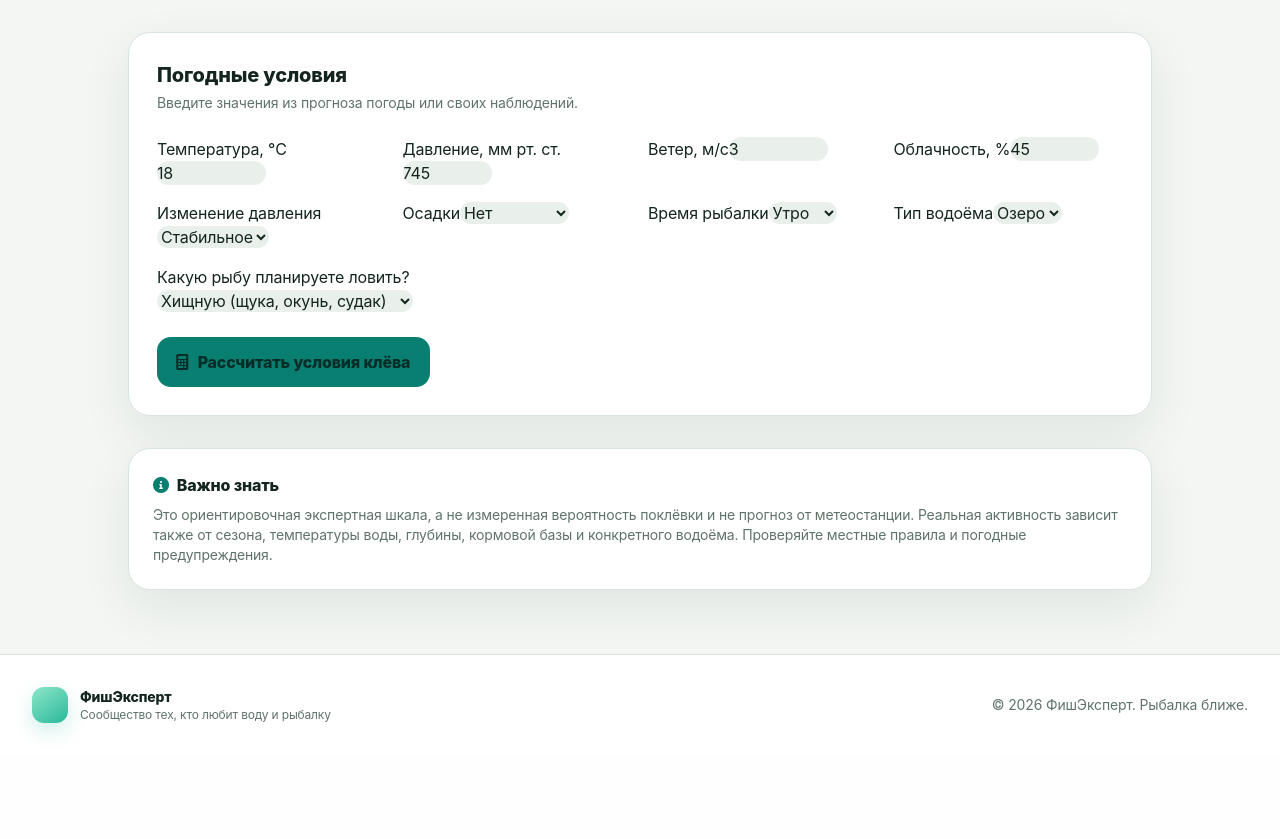
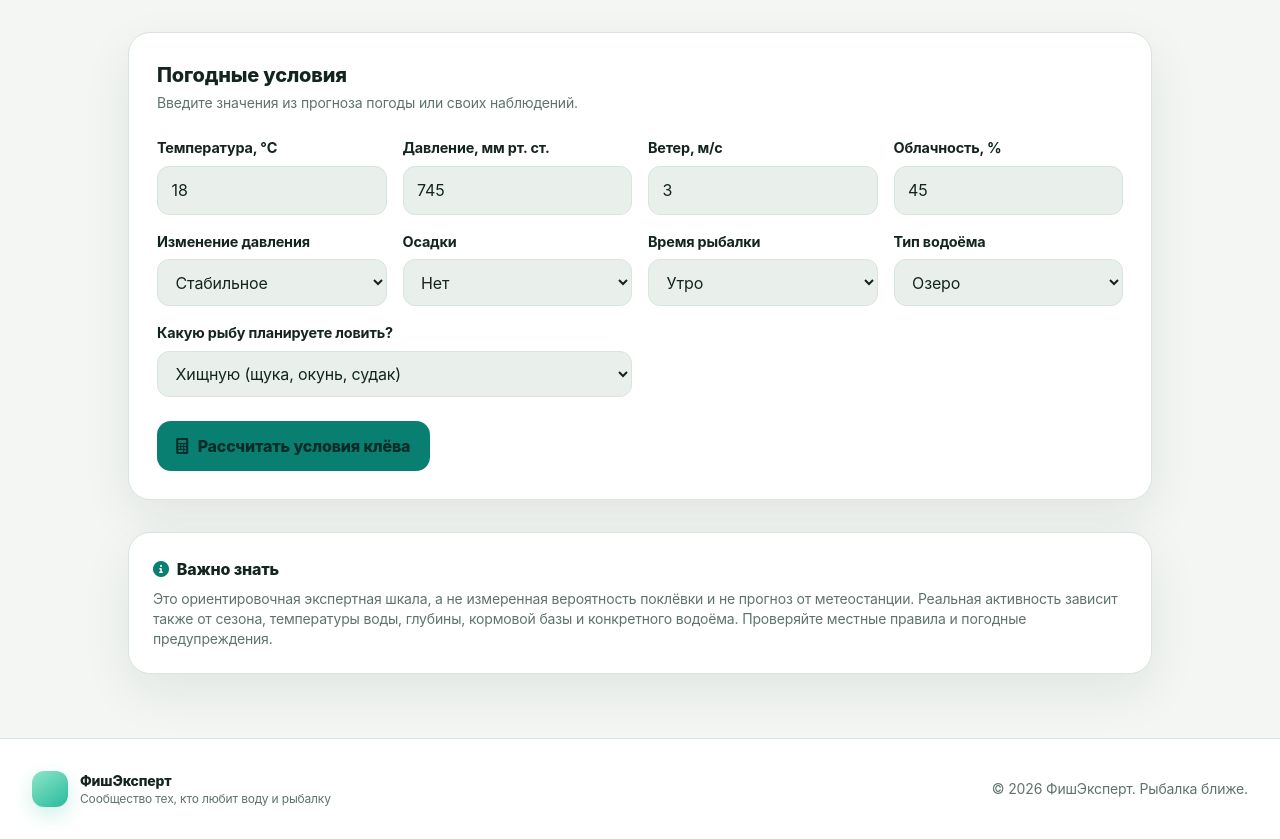
Before and after one commit to kirsanovalexey2011-source/FisherPro1111, a Flask app: page /bite-forecast in a window 1280 px wide. Shown: the part 272-1111 px from the top of the page. Before the commit the page ends 1007 px from the top, so only its background shows below. Run offline with Flask 3, Linux system fonts and the light colour scheme.

Commit message:
Style bite forecast interface

```diff
--- a/static/css/modern-outdoor.css
+++ b/static/css/modern-outdoor.css
@@ -439,3 +439,12 @@ button, .fe-button, .fe-button-secondary {
 .fe-email-status-ok { color: #27845b; }
 .fe-email-change-form { display: grid; gap: 14px; margin-top: 18px; }
 .fe-email-change-form .fe-button-secondary { justify-self: start; }
+
+
+/* Bite forecast */
+.fe-forecast-field { display:flex; flex-direction:column; gap:.45rem; }
+.fe-forecast-field label { color:var(--fe-text); font-size:.9rem; font-weight:700; }
+.fe-forecast-field input, .fe-forecast-field select { width:100%; min-height:46px; padding:.7rem .85rem; border:1px solid var(--fe-border); border-radius:12px; background:var(--fe-surface-soft); color:var(--fe-text); }
+.fe-forecast-result { border:1px solid var(--fe-border); border-radius:22px; background:var(--fe-surface); padding:clamp(1.2rem,3vw,2rem); box-shadow:var(--fe-shadow); }
+.fe-forecast-score { font-size:clamp(3rem,8vw,5rem); line-height:1; font-weight:900; letter-spacing:-.07em; color:var(--fe-accent); }
+.fe-forecast-factor { padding:.8rem 1rem; border-radius:13px; background:var(--fe-surface-soft); color:var(--fe-text); }
```
